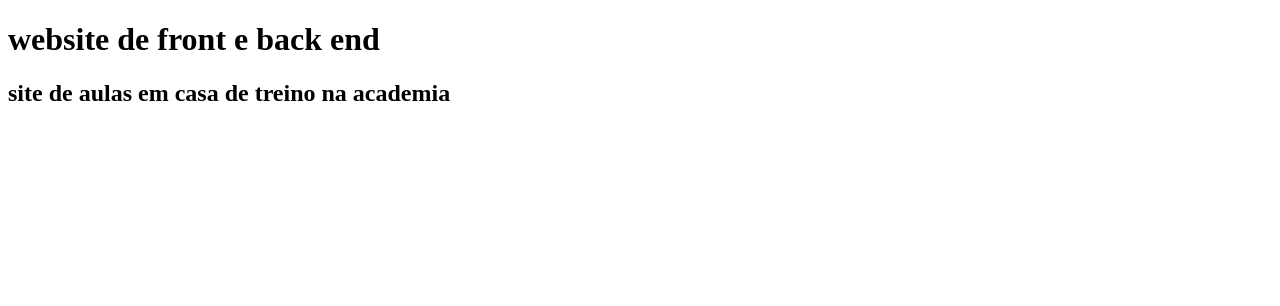
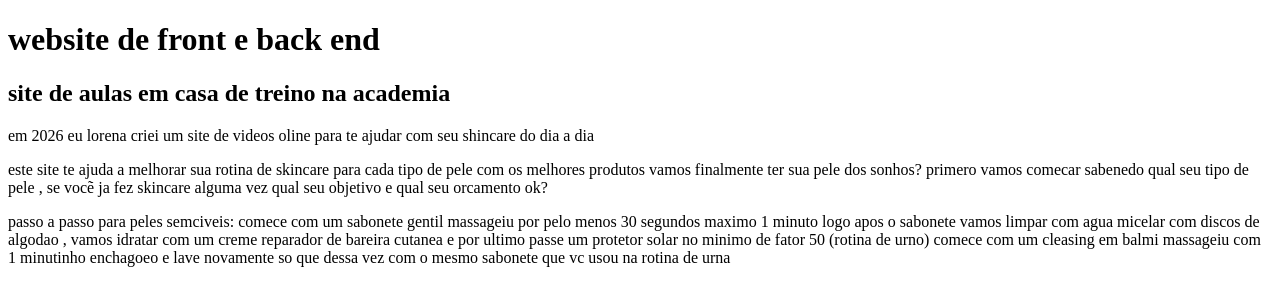
Before and after one commit to LoranaBG/wbsite-LorenaB2025, a plain HTML site: page index.html in a window 1280 px wide. Drawn offline with Linux system fonts and the light colour scheme.

Commit message:
rotina de skincare para cada tipo de pele passo a passo . a sua imagem diz muito sobre voce e quero muito te ajudar a ser uma versao melhor de voce

```diff
--- a/index.html
+++ b/index.html
@@ -6,7 +6,20 @@
     <title>projeto web site lorena barboza garcia</title>
 </head>
 <body>
- <H1> website de front e back end</H1>
+     <H1> website de front e back end</H1>
+     <h2> site de aulas em casa de treino na academia  </h2>
+     <p>em 2026 eu lorena criei um site de videos oline para te ajudar com seu shincare do dia a dia</p>
+
+    <p>este site te ajuda a melhorar sua rotina de skincare para cada tipo de pele com os melhores produtos
+    vamos finalmente ter sua pele dos sonhos? primero vamos comecar sabenedo qual seu tipo de pele , se vocẽ ja fez skincare alguma vez
+    qual seu objetivo e qual seu orcamento ok?</p>
+
+ <p>passo a passo para peles semciveis: comece com um sabonete gentil massageiu por pelo menos 30 segundos maximo 1 minuto
+ logo apos o sabonete vamos limpar com agua micelar com discos de algodao , vamos idratar com um creme reparador de bareira cutanea e por ultimo passe um
+ protetor solar no minimo de fator 50 (rotina de urno)
+ comece com um cleasing em balmi massageiu com 1 minutinho enchagoeo e lave novamente so que dessa vez com o mesmo sabonete que vc usou na rotina de urna
+</p>
+
+
 </body>
-<h2> site de aulas em casa de treino na academia  </h2>
 </html>
```
